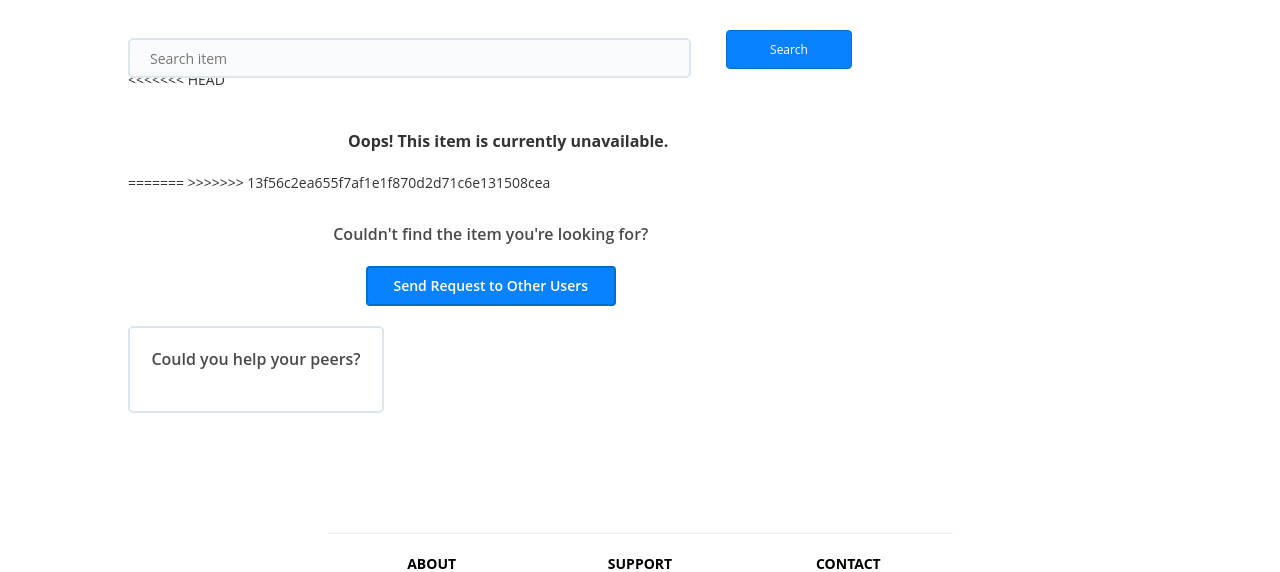
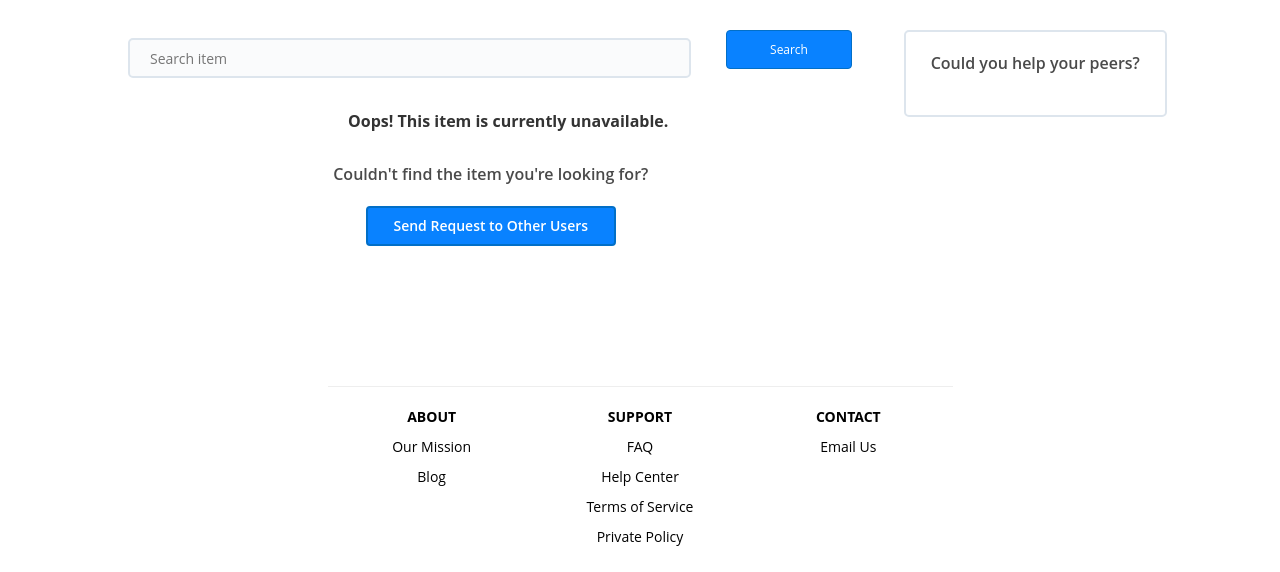
Before and after one commit to guozj94/rent, a Django app: page /rent/search in a window 1280 px wide. Shown: the part 55-627 px from the top of the page. After the commit the page ends 601 px from the top, so only its background shows below. Run offline with Django 3.2, Linux system fonts and the light colour scheme; the visitor is signed in with stand-in values (Sample User, id 1); data that the repository does not hold is empty; some libraries are stand-ins or nearby versions.

Commit message:
form stuff

```diff
--- a/rent/templates/rent/search.html
+++ b/rent/templates/rent/search.html
@@ -33,8 +33,7 @@
                                     </button>
                                 </div>
                             </div>
-<<<<<<< HEAD
-                        </div>
+                        </form>
                         {% if not items %}
                         <div id="currently-unavailable" style="font-size: 16px; text-align: center; font-weight: 700; margin-top: 40px; margin-bottom: 20px;">
                         Oops! This item is currently unavailable.
@@ -43,9 +42,8 @@
                         <div class="nodisplay" id="currently-unavailable1" style="font-size: 16px; text-align: center; font-weight: 700; margin-top: 40px; margin-bottom: 20px;">
                         Oops! This item is currently unavailable.
                         </div>
-=======
-                        </form>
->>>>>>> 13f56c2ea655f7af1e1f870d2d71c6e131508cea
+
+
                         <div class="" id="items-container">
                         {% for item in items %}
                             <div class="an-item">
```
